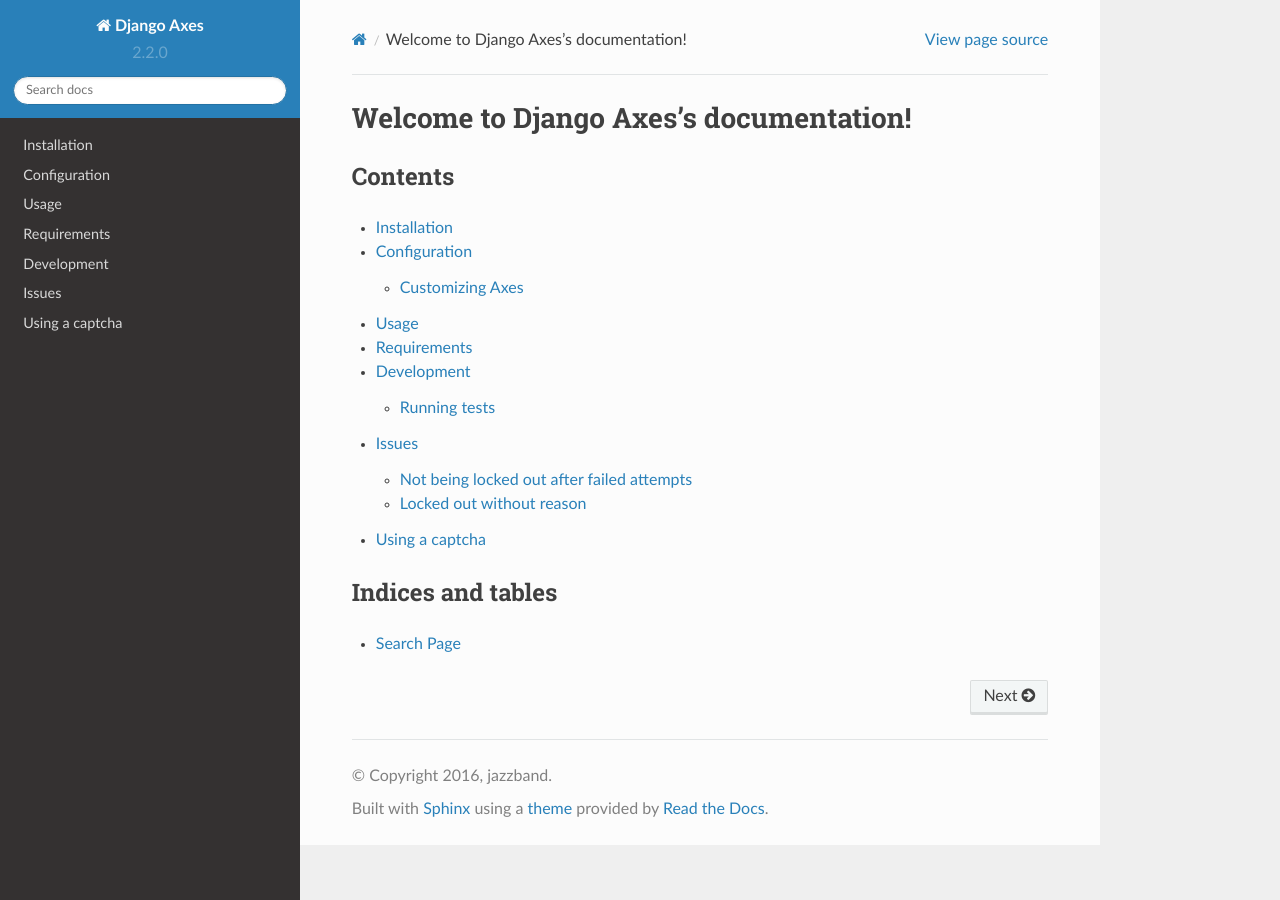
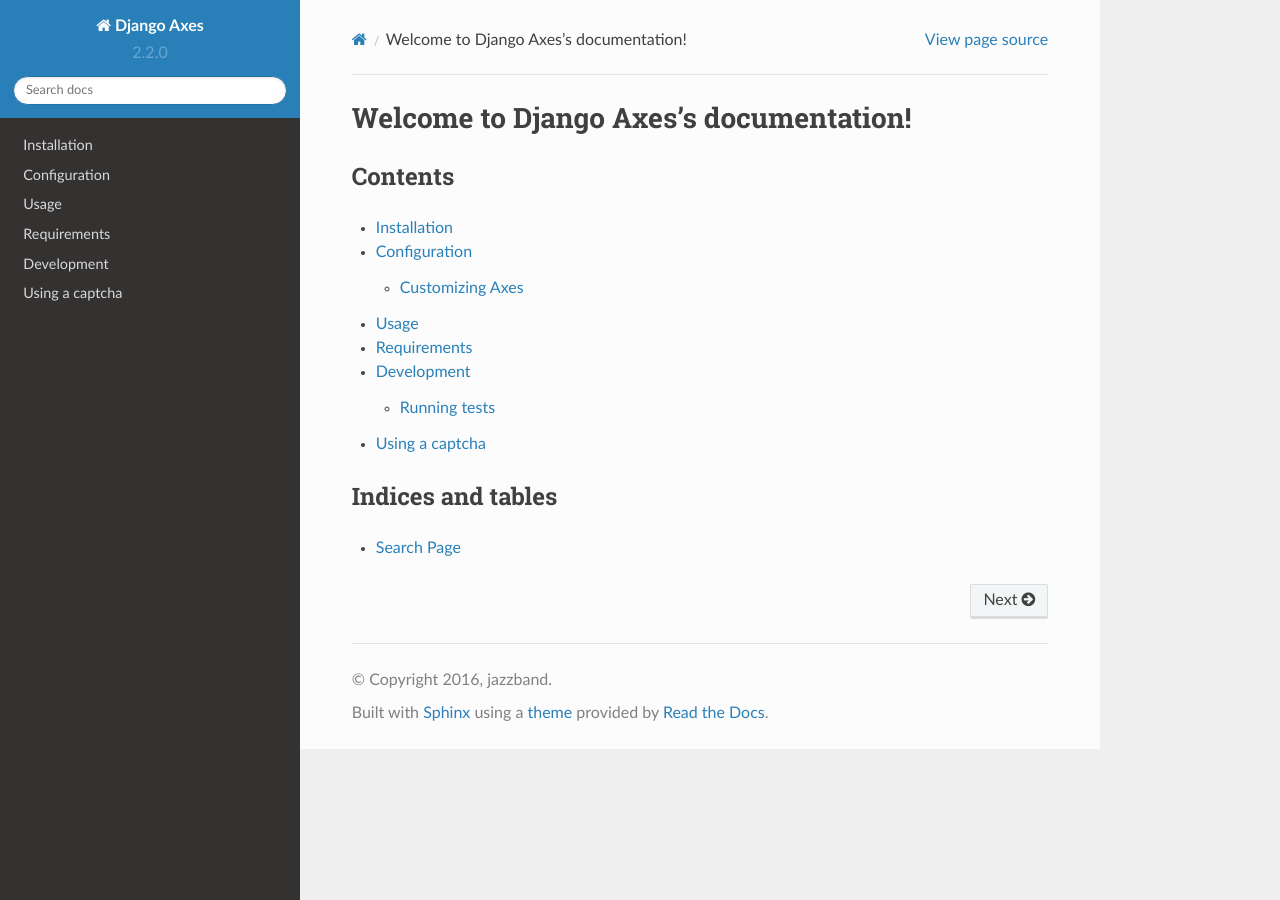
Before and after one commit to jazzband/django-axes, a Sphinx documentation site: the page built from docs/index.rst, in a window 1280 px wide. Built offline with Sphinx 7.4.7 and the Read the Docs theme 2.0.0, drawn with Linux system fonts in a browser that asks for light colours; some of the changed lines change nothing that is shown.

Commit message:
Removed outdated documentation. Fixes #272

```diff
--- a/docs/index.rst
+++ b/docs/index.rst
@@ -19,7 +19,6 @@
    usage
    requirements
    development
-   issues
    captcha
 
 Indices and tables
--- a/docs/issues.rst
+++ /dev/null
@@ -1,32 +0,0 @@
-.. _issues:
-
-Issues
-======
-
-Not being locked out after failed attempts
-------------------------------------------
-
-You may find that Axes is not capturing your failed login attempts. It may
-be that you need to manually add watch_login to your login url.
-
-For example, in your urls.py::
-
-    ...
-    from my.custom.app import login
-    from axes.decorators import watch_login
-    ...
-    urlpatterns = patterns('',
-        (r'^login/$', watch_login(login)),
-    ...
-
-
-Locked out without reason
--------------------------
-
-It may happen that you have suddenly become locked out without a single failed
-attempt. One possible reason is that you are using some custom login form and the
-username field is named something different than "username", e.g. "email". This
-leads to all users attempts being lumped together. To fix this add the following
-to your settings:
-
-    AXES_USERNAME_FORM_FIELD = "email"
```
